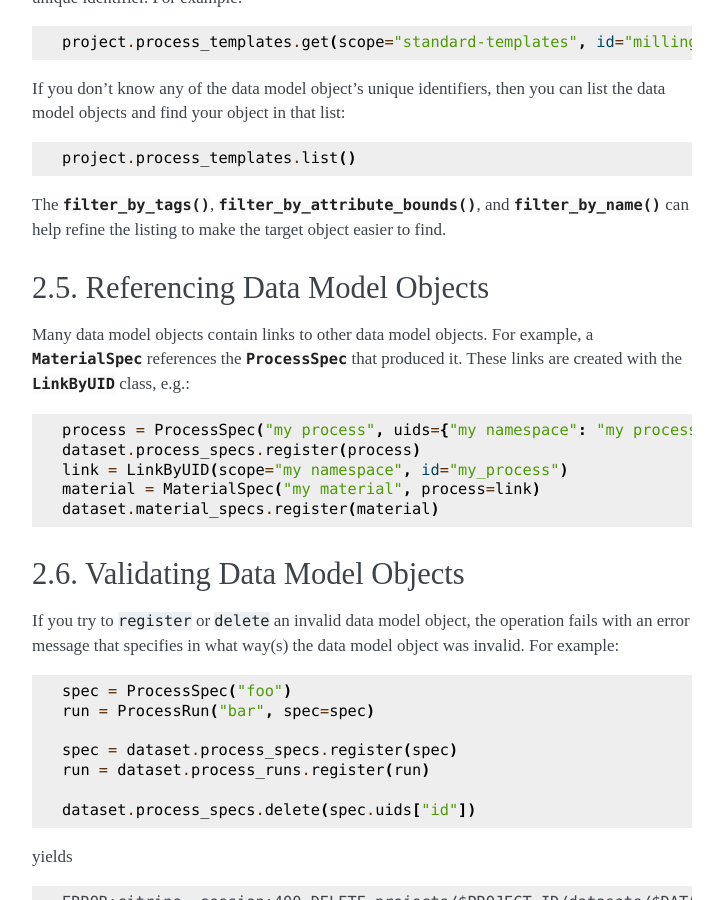
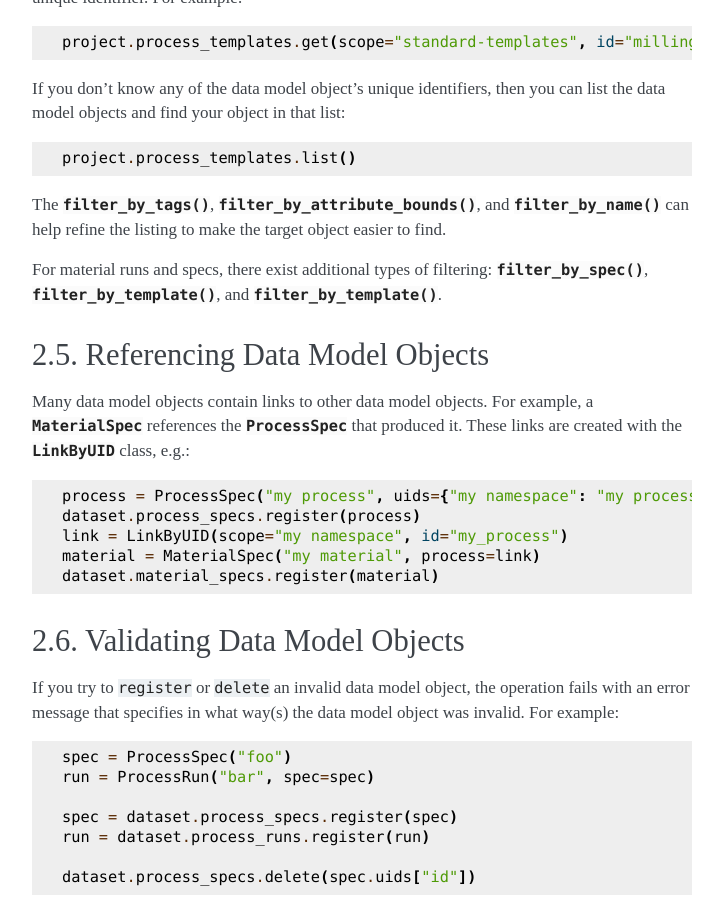
Before and after one commit to CitrineInformatics/citrine-python, a Sphinx documentation site: the page built from docs/source/data_entry.rst, in a window 1280 px wide and 900 px high, scrolled down 1163 px. Shown: the whole window, without its empty margins (388-1111 px from the left). Built offline with Sphinx 7.4.7, drawn with Linux system fonts in a browser that asks for light colours; pages that are not in the unit, such as notebooks, are missing from menus.

Commit message:
Add documentation for filter_by_template and filter_by_spec

```diff
--- a/docs/source/data_entry.rst
+++ b/docs/source/data_entry.rst
@@ -67,6 +67,12 @@ The
 and :func:`~citrine.resources.data_concepts.DataConceptsCollection.filter_by_name`
 can help refine the listing to make the target object easier to find.
 
+For material runs and specs, there exist additional types of filtering:
+:func:`~citrine.resources.material_run.MaterialRunCollection.filter_by_spec`,
+:func:`~citrine.resources.material_run.MaterialRunCollection.filter_by_template`,
+and :func:`~citrine.resources.material_spec.MaterialSpecCollection.filter_by_template`.
+
+
 Referencing Data Model Objects
 ---------------------------------
 
```
